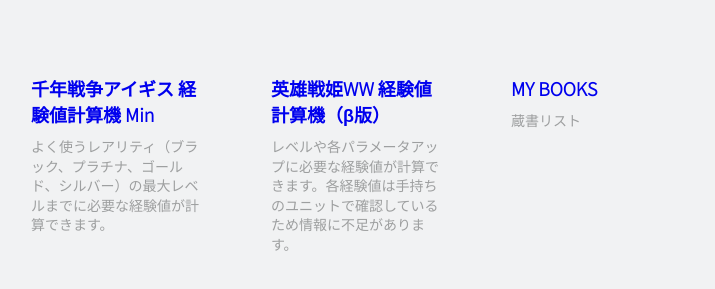
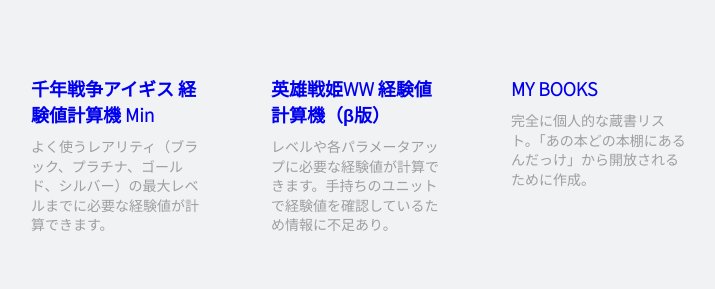
Before and after one commit to lllii-tools/lllii-tools.github.io, a plain HTML site: page index.html in a window 1280 px wide. Shown: the part 157-446 px from the top of the page, without its empty margins (41-756 px from the left). Drawn offline with Linux system fonts and the light colour scheme.

Commit message:
index修正

```diff
--- a/index.html
+++ b/index.html
@@ -26,13 +26,13 @@
     <div>
       <a href="eiyuuwwcalculator/index.html" class="card">
         <h2 class="cardTitle">英雄戦姫WW 経験値計算機（β版）</h2>
-        <p class="cardDescription">レベルや各パラメータアップに必要な経験値が計算できます。各経験値は手持ちのユニットで確認しているため情報に不足があります。</p>
+        <p class="cardDescription">レベルや各パラメータアップに必要な経験値が計算できます。手持ちのユニットで経験値を確認しているため情報に不足あり。</p>
       </a>
     </div>
     <div>
       <a href="booklist/index.html" class="card">
         <h2 class="cardTitle">MY BOOKS</h2>
-        <p class="cardDescription">蔵書リスト</p>
+        <p class="cardDescription">完全に個人的な蔵書リスト。「あの本どの本棚にあるんだっけ」から開放されるために作成。</p>
       </a>
     </div>
   </main>
```
